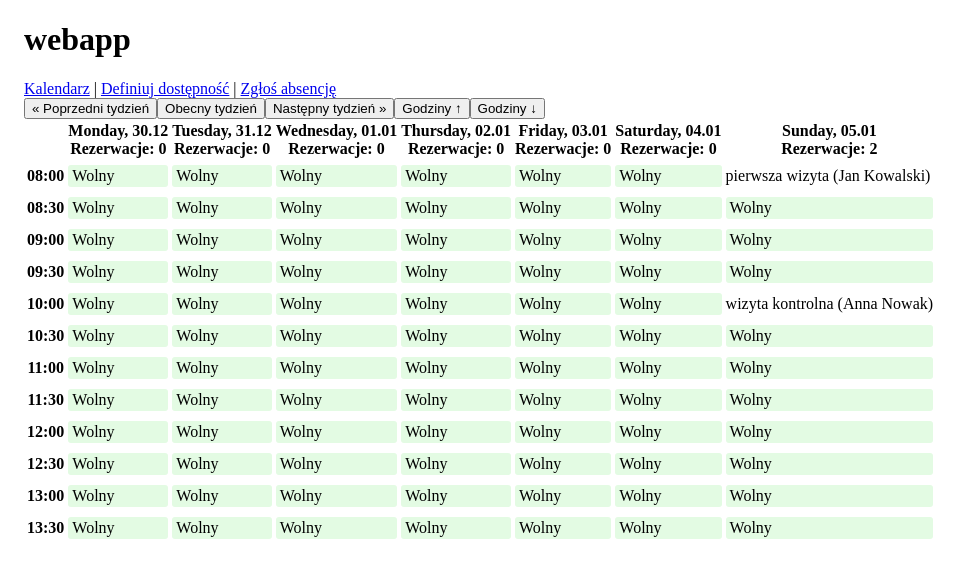
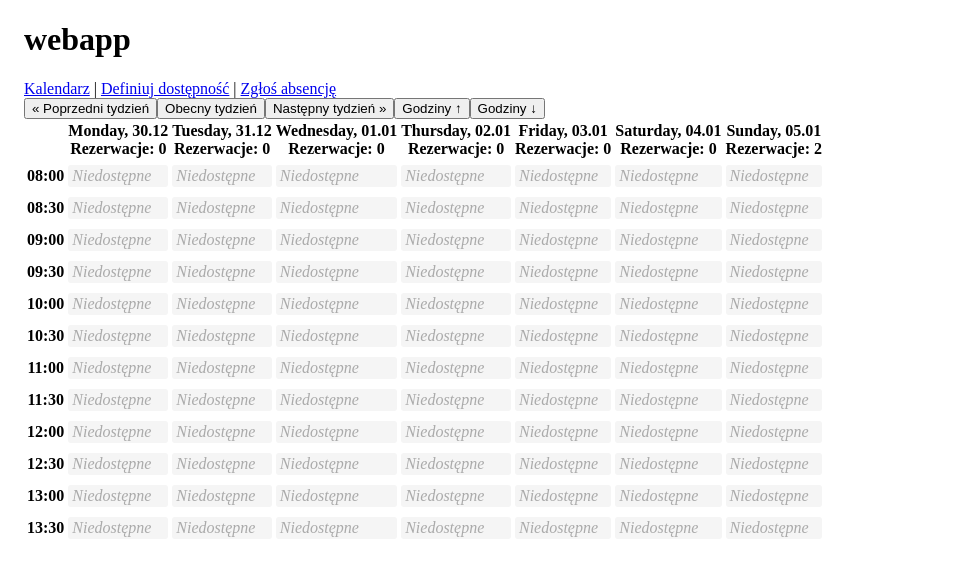
Before and after one commit to McMichalek/Angular_med_app, an Angular app: page / in a window 1280 px wide. Shown: the top 578 px of the page, without its empty margins (0-972 px from the left). Built offline with nearby package versions, Linux system fonts and the light colour scheme.

Commit message:
Absence form multiple days

```diff
--- a/src/app/calendar/calendar-view/calendar-view.component.html
+++ b/src/app/calendar/calendar-view/calendar-view.component.html
@@ -18,7 +18,7 @@
       <!-- Nagłówki kolumn - 7 dni tygodnia -->
       <th *ngFor="let day of displayedDays"
           [class.today]="isToday(day)"
-          [class.absent]="isAbsenceDay(day)">
+          [class.absent]="isDayInAbsence(day)">
         <div>{{ day.format('dddd') }}, {{ day.format('DD.MM') }}</div>
         <div class="appointments-count">
           <!-- Liczba rezerwacji zarejestrowanych na dany dzień -->
@@ -37,10 +37,10 @@
       <td *ngFor="let day of displayedDays"
           [class.today]="isToday(day)"
           [class.current-time]="isCurrentTimeSlot(slot, day)"
-          [class.unavailable]="!isSlotAvailable(day, slot) || isAbsenceDay(day)"
-          [class.absent]="isAbsenceDay(day)"
+          [class.unavailable]="!isSlotAvailable(day, slot) || isDayInAbsence(day)"
+          [class.absent]="isDayInAbsence(day)"
       >
-        <ng-container *ngIf="!isAbsenceDay(day); else absentDay">
+        <ng-container *ngIf="isSlotAvailable(day, slot); else unavailableSlot">
           <!-- Pokazujemy rezerwacje (może być 0 lub wiele) -->
           <ng-container *ngFor="let appt of getAppointmentsForSlot(day, slot)">
             <div class="appointment-block"
@@ -63,8 +63,8 @@
         </ng-container>
 
         <!-- Gdy slot niedostępny (nieobjęty żadną dostępnością lekarza) -->
-        <ng-template #absentDay>
-          <div class="slot-unavailable">Nieobecność</div>
+        <ng-template #unavailableSlot>
+          <div class="slot-unavailable">Niedostępne</div>
         </ng-template>
       </td>
     </tr>
--- a/src/app/calendar/calendar-view/calendar-view.component.ts
+++ b/src/app/calendar/calendar-view/calendar-view.component.ts
@@ -154,12 +154,12 @@
     this.initDisplayedWeek();
   }
 
+  isDayInAbsence(day: moment.Moment): boolean {
+    return this.calendarService.isDayInAbsence(day);
+  }
+
   isSlotAvailable(day: moment.Moment, slot: moment.Moment): boolean {
     return this.calendarService.isSlotInAvailability(day, slot);
   }
 
-  isAbsenceDay(day: moment.Moment): boolean {
-    return this.calendarService.isDayAbsence(day);
-  }
-
 }
--- a/src/app/calendar/calendar.service.ts
+++ b/src/app/calendar/calendar.service.ts
@@ -34,14 +34,13 @@
   public appointmentsData: DayAppointments[] = [];
 
   addAbsence(abs: Absence): void {
-    // Generowanie id:
     abs.id = this.absences.length > 0
       ? Math.max(...this.absences.map(a => a.id)) + 1
       : 1;
     this.absences.push(abs);
 
-    // Sprawdzamy konflikt:
-    this.cancelAppointmentsForAbsence(abs.date);
+    // Anulujemy konsultacje w tym przedziale
+    this.cancelAppointmentsInRange(abs.startDate, abs.endDate);
   }
 
   getAbsences(): Absence[] {
@@ -69,13 +68,11 @@
 
   isSlotInAvailability(day: moment.Moment, slot: moment.Moment): boolean {
     // Przechodzimy po wszystkich availability:
+    let available = false;
+
     for (const av of this.availabilities) {
-      // 1) Sprawdzamy, czy day jest w przedziale [startDate, endDate]
       const startDate = moment(av.startDate, 'YYYY-MM-DD');
-      const endDate = av.endDate
-        ? moment(av.endDate, 'YYYY-MM-DD')
-        : startDate; // jeżeli brak endDate, przyjmujemy = startDate (ONE_TIME)
-
+      const endDate = moment(av.endDate ?? av.startDate, 'YYYY-MM-DD'); // jeśli endDate brak, to single day
       if (day.isBetween(startDate, endDate, 'day', '[]')) {
         // 2) Sprawdzamy, czy pasuje maska dni (dla CYCLIC)
         if (av.type === 'CYCLIC' && av.daysOfWeek) {
@@ -116,26 +113,34 @@
     }
 
     // Żadna dostępność nie objęła tego slotu
-    return false;
+    return available;
   }
 
-  private cancelAppointmentsForAbsence(absenceDate: string): void {
-    const dayData = this.appointmentsData.find(d =>
-      moment(d.date).isSame(absenceDate, 'day')
-    );
-    if (dayData) {
-      // Zmieniamy status na CANCELLED
-      dayData.appointments.forEach(appt => {
-        if (appt.status === 'CONFIRMED') {
-          appt.status = 'CANCELLED';
-        }
-      });
+  private cancelAppointmentsInRange(startDateStr: string, endDateStr: string): void {
+    const start = moment(startDateStr, 'YYYY-MM-DD');
+    const end = moment(endDateStr, 'YYYY-MM-DD');
+
+    // Wyszukujemy wszystkie DayAppointments, których data mieści się w [start, end]
+    for (const dayData of this.appointmentsData) {
+      const day = moment(dayData.date, 'YYYY-MM-DD');
+      if (day.isBetween(start, end, 'day', '[]')) {
+        // Zmieniamy status wszelkich CONFIRMED na CANCELLED
+        dayData.appointments.forEach(appt => {
+          if (appt.status === 'CONFIRMED') {
+            appt.status = 'CANCELLED';
+          }
+        });
+      }
     }
   }
 
-  isDayAbsence(date: moment.Moment): boolean {
-    // Jeżeli w this.absences jest obiekt z date == date
-    return this.absences.some(a => moment(a.date).isSame(date, 'day'));
+  public isDayInAbsence(day: moment.Moment): boolean {
+    // Jeżeli day zawiera się w jakimkolwiek Absence: [startDate, endDate]
+    return this.absences.some(abs => {
+      const start = moment(abs.startDate, 'YYYY-MM-DD');
+      const end = moment(abs.endDate, 'YYYY-MM-DD');
+      return day.isBetween(start, end, 'day', '[]');
+    });
   }
 
 }
@@ -154,6 +159,7 @@
 
 export interface Absence {
   id: number;
-  date: string; // np. '2025-01-15', całodniowa nieobecność
-  reason?: string; // opis, np. "wakacje", "szkolenie" itp.
+  startDate: string; // YYYY-MM-DD
+  endDate: string;   // YYYY-MM-DD
+  reason?: string;
 }
--- a/src/app/calendar/define-absence/define-absence.component.html
+++ b/src/app/calendar/define-absence/define-absence.component.html
@@ -1,17 +1,16 @@
 <div class="absence-form">
-  <h2>Dodawanie absencji (nieobecności)</h2>
+  <h2>Dodawanie absencji</h2>
 
   <form [formGroup]="absenceForm" (ngSubmit)="onSubmit()">
-    <div>
-      <label>Data nieobecności (całodniowa):</label>
-      <input type="date" formControlName="date" />
-    </div>
+    <label>Data początkowa:</label>
+    <input type="date" formControlName="startDate" />
 
-    <div>
-      <label>Powód (opcjonalnie):</label>
-      <input type="text" formControlName="reason" />
-    </div>
+    <label>Data końcowa:</label>
+    <input type="date" formControlName="endDate" />
 
-    <button type="submit" [disabled]="absenceForm.invalid">Zapisz absencję</button>
+    <label>Powód (opcjonalnie):</label>
+    <input type="text" formControlName="reason" />
+
+    <button type="submit" [disabled]="absenceForm.invalid">Zapisz</button>
   </form>
 </div>
--- a/src/app/calendar/define-absence/define-absence.component.ts
+++ b/src/app/calendar/define-absence/define-absence.component.ts
@@ -14,31 +14,34 @@
   styleUrl: './define-absence.component.css'
 })
 export class DefineAbsenceComponent {
-  absenceForm: FormGroup;
+  absenceForm = new FormGroup({
+    startDate: new FormControl('', Validators.required),
+    endDate: new FormControl('', Validators.required),
+    reason: new FormControl(''),
+  });
 
-  constructor(private calendarService: CalendarService) {
-    this.absenceForm = new FormGroup({
-      date: new FormControl('', Validators.required),
-      reason: new FormControl(''),
-    });
-  }
+  constructor(private calendarService: CalendarService) {}
 
-  onSubmit(): void {
+  onSubmit() {
     if (this.absenceForm.invalid) {
       return;
     }
+    const { startDate, endDate, reason } = this.absenceForm.value;
 
-    const rawValue = this.absenceForm.value;
+    // Upewnij się, że startDate <= endDate w warstwie logiki:
+    if (moment(startDate).isAfter(moment(endDate))) {
+      alert('Data początkowa nie może być późniejsza niż końcowa!');
+      return;
+    }
+
     const newAbs = {
       id: 0,
-      date: rawValue.date,   // YYYY-MM-DD
-      reason: rawValue.reason,
+      startDate: startDate as string,
+      endDate: endDate as string,
+      reason: endDate as string
     };
-
-    // Dodajemy do serwisu, co anuluje konfliktujące wizyty
     this.calendarService.addAbsence(newAbs);
 
-    // Reset
     this.absenceForm.reset();
   }
 }
```
